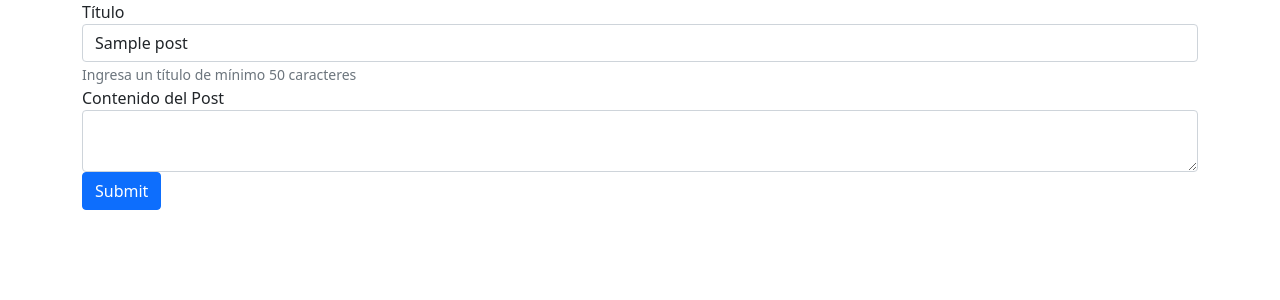
After one commit to vicentechacon/blog_project, a Django app: template apps/blog_app/templates/blog_app/editar.html in a window 1280 px wide. The commit adds this page. Shown: the top 300 px of the page. Run offline with Django 3.2, Linux system fonts and the light colour scheme; the template is opened without the code that fills it: most values are stand-ins (such as "Sample title", 1, 10 or a date in 2020).

Commit message:
making update

```diff
--- a/apps/blog_app/models.py
+++ b/apps/blog_app/models.py
@@ -24,6 +24,7 @@ class PostManager(models.Manager):
 
 class Post(AbstractModel):
     titulo = models.CharField(max_length=255)
+    created_by = models.ForeignKey('login_project_app.Usuario', related_name='posts', on_delete=models.CASCADE)
     contenido = models.TextField()
     created_at = models.DateTimeField(auto_now_add=True)
     updated_at = models.DateTimeField(auto_now=True)
@@ -33,6 +34,7 @@ class Post(AbstractModel):
 class Comentario(AbstractModel):
     post = models.ForeignKey('Post', on_delete=models.CASCADE, related_name='comentarios')
     contenido = models.TextField()
+    created_by = models.ForeignKey('login_project_app.Usuario', related_name='comentarios', on_delete=models.CASCADE)
     created_at = models.DateTimeField(auto_now_add=True)
     updated_at = models.DateTimeField(auto_now=True)
 
--- /dev/null
+++ b/apps/blog_app/templates/blog_app/editar.html
@@ -0,0 +1,44 @@
+{% load static %}
+
+<!DOCTYPE html>
+<html lang="en">
+
+<head>
+  <meta charset="UTF-8" />
+  <meta http-equiv="X-UA-Compatible" content="IE=edge" />
+  <meta name="viewport" content="width=device-width, initial-scale=1.0" />
+  <link href="https://cdn.jsdelivr.net/npm/bootstrap@5.0.1/dist/css/bootstrap.min.css" rel="stylesheet"
+    integrity="sha384-+0n0xVW2eSR5OomGNYDnhzAbDsOXxcvSN1TPprVMTNDbiYZCxYbOOl7+AMvyTG2x" crossorigin="anonymous" />
+  <script src src="https://code.jquery.com/jquery-3.5.1.min.js"
+    integrity="sha256-9/aliU8dGd2tb6OSsuzixeV4y/faTqgFtohetphbbj0=" crossorigin="anonymous"></script>
+  <script src="{% static 'js/funciones.js' %}"></script>
+  <title>Blog</title>
+</head>
+
+<body>
+  <main class="container">
+    <form method="POST">
+      {% csrf_token %}
+      <div class="form-group">
+        <label for="titulo">Título</label>
+        <input type="text" class="form-control {% if errors.titulo %} is-invalid {% endif %}" id="titulo"
+          aria-describedby="emailHelp" placeholder="Ingresa un título" name="titulo" value='{{post.titulo}}' />
+        <small id="title_help" class="form-text text-muted">Ingresa un título de mínimo 50 caracteres</small>
+        {% if errors.titulo %}
+        <div class="invalid-feedback">{{errors.titulo}}</div>
+        {% endif %}
+      </div>
+      <div class="form-group">
+        <label for="contenido">Contenido del Post</label>
+        <textarea name="contenido" class="form-control {% if errors.contenido %} is-invalid {% endif %}"
+          value='{{post.contenido}}'></textarea>
+        {% if errors.contenido %}
+        <div class="invalid-feedback">{{errors.contenido}}</div>
+        {% endif %}
+      </div>
+      <button type="submit" class="btn btn-primary">Submit</button>
+    </form>
+  </main>
+</body>
+
+</html>
--- a/apps/blog_app/urls.py
+++ b/apps/blog_app/urls.py
@@ -5,4 +5,6 @@ urlpatterns = [
     path('', views.index),
     path('crear_post/', views.crear_post),
     path('ver_detalle/<int:id_post>',views.ver_detalle),
+    path('editar/<int:id_post>',views.editar),
+    path('eliminar/<int:id_post>',views.eliminar),
 ]
--- a/apps/login_project_app/models.py
+++ b/apps/login_project_app/models.py
@@ -34,10 +34,14 @@ class UsuarioManager(models.Manager):
         login_errores = {}
         if len(postData['email']) < 1:
             login_errores['email'] = 'Email es necesario'
+        elif not EMAIL_REGEX.match(postData['email']):
+            login_errores['email']= "Email is not valid"
+
         else:
             email_existente = Usuario.objects.filter(email=postData['email'])
             if len(email_existente) == 0:
                 login_errores['emailNoEncontrado'] = 'Este correo no está registrado'
+                return login_errores
             else:
                 usuario = email_existente[0]
             if not bcrypt.checkpw(postData['password'].encode(), usuario.password.encode()):
--- a/apps/login_project_app/templates/index.html
+++ b/apps/login_project_app/templates/index.html
@@ -22,7 +22,7 @@
         <div class="formularios">
             <div class="registration">
                 <h1>Registration</h1>
-                <form action="/auth/nuevo" method='POST'>
+                <form action="/auth/nuevo/" method='POST'>
                     {% csrf_token %}
                     <div class="form-group w-75">
                         <label>First Name:</label>
@@ -54,7 +54,7 @@
             <div class="login">
                 <h1>Log In</h1>
 
-                <form action="/auth/login" method='POST'>
+                <form action="/auth/login/" method='POST'>
                     {% csrf_token %}
                     <div class="form-group w-75">
                         <label>Email:</label>
--- a/apps/login_project_app/views.py
+++ b/apps/login_project_app/views.py
@@ -19,7 +19,7 @@ def nuevo(request):
 
         request.session['id']= newusuario.id
 
-    return redirect('/auth/success')
+    return redirect('/')
 
 def success(request):
     if 'id' not in request.session:
@@ -35,7 +35,7 @@ def login(request):
     if len(login_validator) > 0:
         for key, value in login_validator.items():
             messages.error(request, value)
-        return redirect('/auth')
+        return redirect('/auth/')
     else:
         usuario = Usuario.objects.filter(email = request.POST['email'])[0]
         request.session['id'] = usuario.id
```
Also changed, not shown: apps/blog_app/templates/blog_app/index.html (+12 -14 lines), apps/blog_app/templates/blog_app/ver_detalle.html (+11 -12 lines), apps/blog_app/views.py (+39 -1 lines), apps/login_project_app/urls.py (+4 -4 lines), apps/blog_app/migrations/0003_auto_20210615_2340.py (added), 1 other file.
